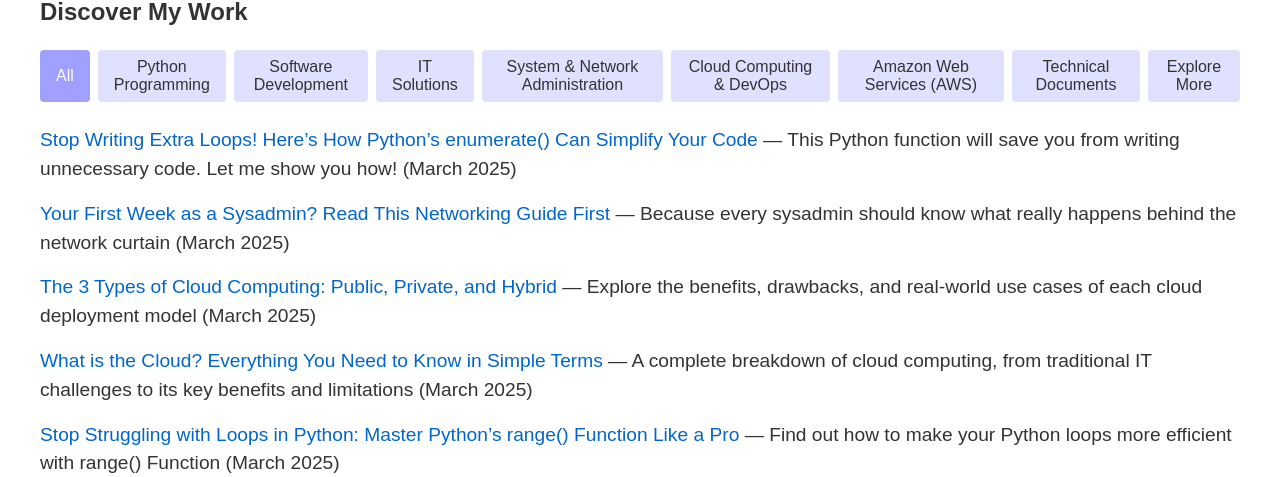
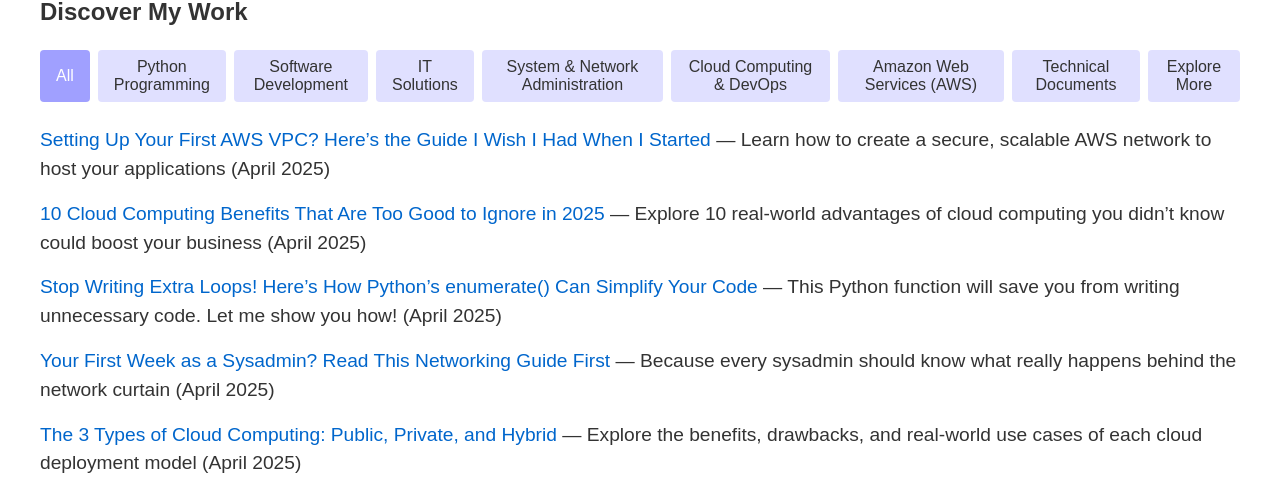
Before and after one commit to aliyannshaikhh/aliyannshaikhh.github.io, a plain HTML site: page index.html in a window 1280 px wide. Shown: the part 475-952 px from the top of the page. Drawn offline with Linux system fonts and the light colour scheme.

Commit message:
Update index.html

```diff
--- a/index.html
+++ b/index.html
@@ -40,34 +40,38 @@
             <button data-category="em" class="filter-button">Explore More</button>
         </div>
         <div class="content-list">
+            <div class="content-item" data-category="aws">
+                <a href="https://medium.com/cloud-for-everybody/setting-up-your-first-aws-vpc-heres-the-guide-i-wish-i-had-when-i-started-7a49bbd14051?source=friends_link&sk=b57d47dde9439e2927093dbd7c341e3d">Setting Up Your First AWS VPC? Here’s the Guide I Wish I Had When I Started</a>
+                — Learn how to create a secure, scalable AWS network to host your applications (April 2025)
+            </div>
+            <div class="content-item" data-category="cc">
+                <a href="https://medium.com/cloud-for-everybody/10-cloud-computing-benefits-that-are-too-good-to-ignore-in-2025-fe5b59f3d2e8?source=friends_link&sk=0ac3a29536ab4ff7d301ad592a7cdea2">10 Cloud Computing Benefits That Are Too Good to Ignore in 2025</a>
+                — Explore 10 real-world advantages of cloud computing you didn’t know could boost your business (April 2025)
+            </div>
             <div class="content-item" data-category="py">
-                <a
-                    href="https://medium.com/cloud-for-everybody/stop-writing-extra-loops-heres-how-python-s-enumerate-can-simplify-your-code-3793799446eb?source=friends_link&sk=b4e6659648c1197d1521ec09bebeaf61">Stop
-                    Writing Extra Loops! Here’s How Python’s enumerate() Can
-                    Simplify Your Code</a>
-                — This Python function will save you from writing unnecessary code.
-                Let me show you how! (March 2025)
+                <a href="https://medium.com/cloud-for-everybody/stop-writing-extra-loops-heres-how-python-s-enumerate-can-simplify-your-code-3793799446eb?source=friends_link&sk=b4e6659648c1197d1521ec09bebeaf61">Stop Writing Extra Loops! Here’s How Python’s enumerate() Can Simplify Your Code</a>
+                — This Python function will save you from writing unnecessary code. Let me show you how! (April 2025)
             </div>
             <div class="content-item" data-category="sn">
                 <a
                     href="https://medium.com/cloud-for-everybody/your-first-week-as-a-sysadmin-read-this-networking-guide-first-d9ce8f334209?source=friends_link&sk=b3a59916235d8379d6eee68ecbc25d0f">Your
                     First Week as a Sysadmin? Read This Networking Guide First</a>
                 — Because every sysadmin should know what really happens behind the
-                network curtain (March 2025)
+                network curtain (April 2025)
             </div>
             <div class="content-item" data-category="cc">
                 <a
                     href="https://medium.com/cloud-for-everybody/the-3-types-of-cloud-computing-public-private-and-hybrid-f6657dac0ce6?source=friends_link&sk=b4c9dd9ed3e303c9e4d4286badff0459">The
                     3 Types of Cloud Computing: Public, Private, and Hybrid</a>
                 — Explore the benefits, drawbacks, and real-world use cases of each
-                cloud deployment model (March 2025)
+                cloud deployment model (April 2025)
             </div>
             <div class="content-item" data-category="cc">
                 <a
                     href="https://medium.com/cloud-for-everybody/what-is-the-cloud-everything-you-need-to-know-in-simple-terms-f89e4589b0a7?source=friends_link&sk=19609386ac0a603771ce51ed80e35739">What
                     is the Cloud? Everything You Need to Know in Simple Terms</a>
                 — A complete breakdown of cloud computing, from traditional IT
-                challenges to its key benefits and limitations (March 2025)
+                challenges to its key benefits and limitations (April 2025)
             </div>
             <div class="content-item" data-category="py">
                 <a
@@ -75,14 +79,14 @@
                     Struggling with Loops in Python: Master Python’s range()
                     Function Like a Pro</a>
                 — Find out how to make your Python loops more efficient with range()
-                Function (March 2025)
+                Function (April 2025)
             </div>
             <div class="content-item" data-category="py">
                 <a
                     href="https://medium.com/cloud-for-everybody/stop-using-for-string-formatting-in-python-learn-f-strings-today-165f376c33ac?source=friends_link&sk=2482530e4cfb8db2c9ccf701e9dcb5ae">Stop
                     Using “+” for String Formatting in Python — Learn F-Strings
                     Today!</a>
-                — The fastest, cleanest way to format strings in Python (March 2025)
+                — The fastest, cleanest way to format strings in Python (April 2025)
             </div>
             <div class="content-item" data-category="py">
                 <a href="https://syntaxscenarios.com/python/square-matrix-from-column-vector/">How to Create a Square
```
